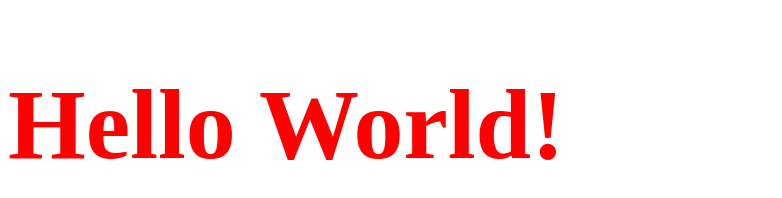
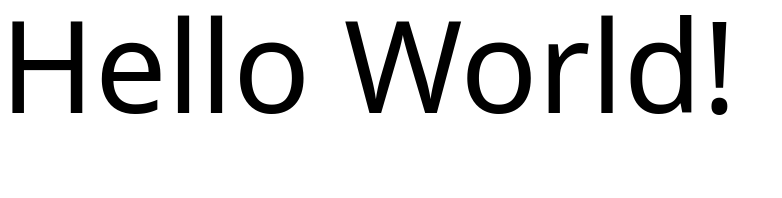
Before and after one commit to AryanSMD/My-Portfolio, a website: page index.html in a window 1280 px wide. Shown: the whole page, without its empty margins (0-782 px from the left). Drawn offline with Linux system fonts and the light colour scheme.

Commit message:
tailwind added

```diff
--- a/assets/css/style.css
+++ /dev/null
@@ -1,4 +0,0 @@
-.hello {
-    color: red;
-    font-size: 100px;
-}
--- a/index.html
+++ b/index.html
@@ -3,10 +3,13 @@
 <head>
     <meta charset="UTF-8">
     <meta name="viewport" content="width=device-width, initial-scale=1.0">
-    <link rel="stylesheet" href="./assets/css/style.css">
+    <link rel="stylesheet" href="src/assets/css/output.css">
     <title>My Portfolio</title>
 </head>
 <body>
-    <h1 class="hello">Hello World!</h1>
+    <h1 class="text-black text-9xl">Hello World!</h1>
+
+
+    <script src="src/main.js"></script>
 </body>
 </html>
--- /dev/null
+++ b/package.json
@@ -0,0 +1,5 @@
+{
+  "devDependencies": {
+    "tailwindcss": "^3.4.1"
+  }
+}
--- /dev/null
+++ b/src/assets/css/input.css
@@ -0,0 +1,3 @@
+@tailwind base;
+@tailwind components;
+@tailwind utilities;
--- /dev/null
+++ b/tailwind.config.js
@@ -0,0 +1,10 @@
+module.exports = {
+  content: [
+    "*.html",
+    "*./src/*.js",
+  ],
+  theme: {
+    extend: {},
+  },
+  plugins: [],
+}
```
Also changed, not shown: src/assets/css/output.css (added), src/main.js (added), 2 other files.
